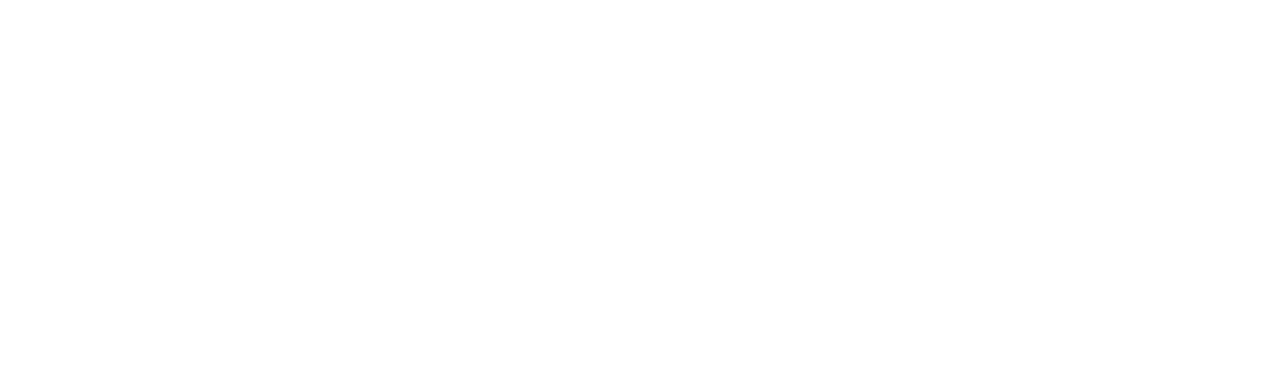
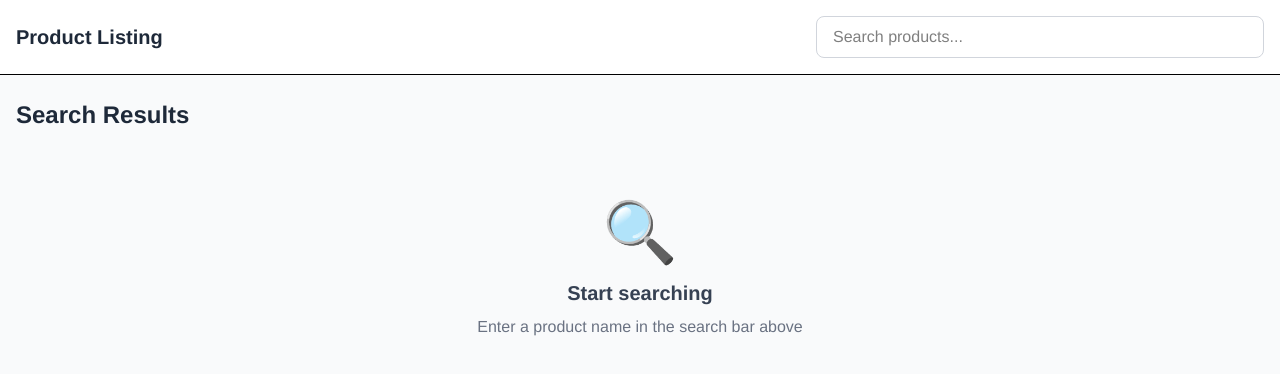
Before and after one commit to newcodesubed/Product_Listing, a React (Vite) app: page /search in a window 1280 px wide. Before the commit this address had no page. Shown: the top 374 px of the page. Built offline with nearby package versions, Linux system fonts and the light colour scheme.

Commit message:
added search feature

```diff
--- a/src/App.jsx
+++ b/src/App.jsx
@@ -1,12 +1,18 @@
 import React from 'react'
-import { BrowserRouter, Routes, Route } from "react-router";
+import { Routes, Route } from "react-router";
 import Home from './pages/Home';
+import Search from './pages/Search';
+import Nav from './components/nav';
+import { SearchProvider } from './context/SearchContext';
+
 export default function App() {
   return (
-
-    <Routes>
-      <Route path="/" element={<Home />} />
-    </Routes>
-
+    <SearchProvider>
+      <Nav />
+      <Routes>
+        <Route path="/" element={<Home />} />
+        <Route path="/search" element={<Search />} />
+      </Routes>
+    </SearchProvider>
   );
 }
--- /dev/null
+++ b/src/components/nav.jsx
@@ -0,0 +1,81 @@
+import React, { useState, useRef } from 'react'
+import { useSearch } from '../context/SearchContext'
+import { useNavigate, useLocation } from 'react-router'
+
+export default function Nav() {
+    const { searchProducts, clearSearch, setSearchQuery, isSearching } = useSearch();
+    const [inputValue, setInputValue] = useState('');
+    const navigate = useNavigate();
+    const location = useLocation();
+    const timeoutRef = useRef(null);
+
+    const handleInputChange = (e) => {
+        const value = e.target.value;
+        setInputValue(value);
+
+        // Clear existing timeout
+        if (timeoutRef.current) {
+            clearTimeout(timeoutRef.current);
+        }
+
+        // Set new timeout
+        timeoutRef.current = setTimeout(() => {
+            if (value.trim()) {
+                searchProducts(value);
+                setSearchQuery(value);
+                // Navigate to search page if not already there
+                if (location.pathname !== '/search') {
+                    navigate('/search');
+                }
+            } else if (value === '' && location.pathname === '/search') {
+                // Only clear and navigate back if we're on search page and search is empty
+                clearSearch();
+                navigate('/');
+            }
+        }, 500);
+    };
+
+    const handleClearSearch = () => {
+        // Clear timeout if exists
+        if (timeoutRef.current) {
+            clearTimeout(timeoutRef.current);
+        }
+
+        setInputValue('');
+        clearSearch();
+        if (location.pathname === '/search') {
+            navigate('/');
+        }
+    };
+
+    return (
+        <div>
+            <nav className="flex items-center justify-between p-4 bg-white shadow-sm border-b">
+                <h2 className="text-xl font-bold text-gray-800 cursor-pointer" onClick={() => navigate('/')}>Product Listing</h2>
+                <div className="relative flex items-center max-w-md w-full">
+                    <input
+                        type="text"
+                        value={inputValue}
+                        placeholder='Search products...'
+                        onChange={handleInputChange}
+                        className="w-full px-4 py-2 border border-gray-300 rounded-lg focus:outline-none focus:ring-2 focus:ring-blue-500 focus:border-transparent"
+                    />
+                    {isSearching && (
+                        <div className="absolute right-10 top-1/2 transform -translate-y-1/2">
+                            <div className="animate-spin rounded-full h-4 w-4 border-b-2 border-blue-500"></div>
+                        </div>
+                    )}
+                    {inputValue && (
+                        <button
+                            onClick={handleClearSearch}
+                            type="button"
+                            className="absolute right-3 top-1/2 transform -translate-y-1/2 text-gray-400 hover:text-gray-600"
+                        >
+                            ✕
+                        </button>
+                    )}
+                </div>
+            </nav>
+        </div>
+    )
+}
--- a/src/components/productCard.jsx
+++ b/src/components/productCard.jsx
@@ -17,8 +17,9 @@
         <div className="text-gray-500 text-sm capitalize">{product?.category}</div>
 
         <div className="flex gap-2 text-sm items-center">
-          <div className="font-bold">${product?.discountPercentage}</div>
+          <div className="font-bold">${(product?.price * (1 - product?.discountPercentage / 100)).toFixed(2)}</div>
           <div className="line-through text-gray-400">${product?.price}</div>
+          <div className="text-green-600 text-xs">-{product?.discountPercentage}%</div>
         </div>
 
         <span className="bg-yellow-400 px-2 py-0.5 text-xs w-fit rounded">
--- /dev/null
+++ b/src/context/SearchContext.jsx
@@ -0,0 +1,56 @@
+import React, { createContext, useContext, useState, useCallback } from 'react';
+
+const SearchContext = createContext();
+
+export const useSearch = () => {
+  const context = useContext(SearchContext);
+  if (!context) {
+    throw new Error('useSearch must be used within a SearchProvider');
+  }
+  return context;
+};
+
+export const SearchProvider = ({ children }) => {
+  const [searchResults, setSearchResults] = useState([]);
+  const [isSearching, setIsSearching] = useState(false);
+  const [searchQuery, setSearchQuery] = useState('');
+
+  const searchProducts = useCallback(async (query) => {
+    if (!query.trim()) {
+      setSearchResults([]);
+      return;
+    }
+
+    setIsSearching(true);
+    try {
+      const response = await fetch(`https://dummyjson.com/products/search?q=${encodeURIComponent(query)}`);
+      const data = await response.json();
+      setSearchResults(data.products || []);
+    } catch (error) {
+      console.error('Search error:', error);
+      setSearchResults([]);
+    } finally {
+      setIsSearching(false);
+    }
+  }, []);
+
+  const clearSearch = useCallback(() => {
+    setSearchResults([]);
+    setSearchQuery('');
+  }, []);
+
+  const value = {
+    searchResults,
+    isSearching,
+    searchQuery,
+    setSearchQuery,
+    searchProducts,
+    clearSearch
+  };
+
+  return (
+    <SearchContext.Provider value={value}>
+      {children}
+    </SearchContext.Provider>
+  );
+};
--- /dev/null
+++ b/src/pages/Search.jsx
@@ -0,0 +1,61 @@
+import React from 'react'
+import { useSearch } from '../context/SearchContext'
+import ProductCard from '../components/productCard'
+
+export default function Search() {
+    const { searchResults, isSearching, searchQuery } = useSearch();
+
+    return (
+        <div className="min-h-screen bg-gray-50">
+            <div className="container mx-auto px-4 py-6">
+                <div className="mb-6">
+                    <h1 className="text-2xl font-bold text-gray-800">
+                        Search Results {searchQuery && `for "${searchQuery}"`}
+                    </h1>
+                    {!isSearching && searchResults.length > 0 && (
+                        <p className="text-gray-600 mt-2">
+                            Found {searchResults.length} product{searchResults.length !== 1 ? 's' : ''}
+                        </p>
+                    )}
+                </div>
+
+                {isSearching ? (
+                    <div className="flex justify-center items-center py-12">
+                        <div className="animate-spin rounded-full h-12 w-12 border-b-2 border-blue-500"></div>
+                        <span className="ml-3 text-gray-600">Searching...</span>
+                    </div>
+                ) : (
+                    <div>
+                        {searchResults.length > 0 ? (
+                            <div className="grid grid-cols-1 sm:grid-cols-2 md:grid-cols-3 lg:grid-cols-4 xl:grid-cols-5 gap-4">
+                                {searchResults.map((product) => (
+                                    <ProductCard key={product.id} product={product} />
+                                ))}
+                            </div>
+                        ) : searchQuery ? (
+                            <div className="text-center py-12">
+                                <div className="text-gray-400 text-6xl mb-4">🔍</div>
+                                <h3 className="text-xl font-semibold text-gray-700 mb-2">
+                                    No products found
+                                </h3>
+                                <p className="text-gray-500">
+                                    Try searching with different keywords
+                                </p>
+                            </div>
+                        ) : (
+                            <div className="text-center py-12">
+                                <div className="text-gray-400 text-6xl mb-4">🔍</div>
+                                <h3 className="text-xl font-semibold text-gray-700 mb-2">
+                                    Start searching
+                                </h3>
+                                <p className="text-gray-500">
+                                    Enter a product name in the search bar above
+                                </p>
+                            </div>
+                        )}
+                    </div>
+                )}
+            </div>
+        </div>
+    )
+}
```
